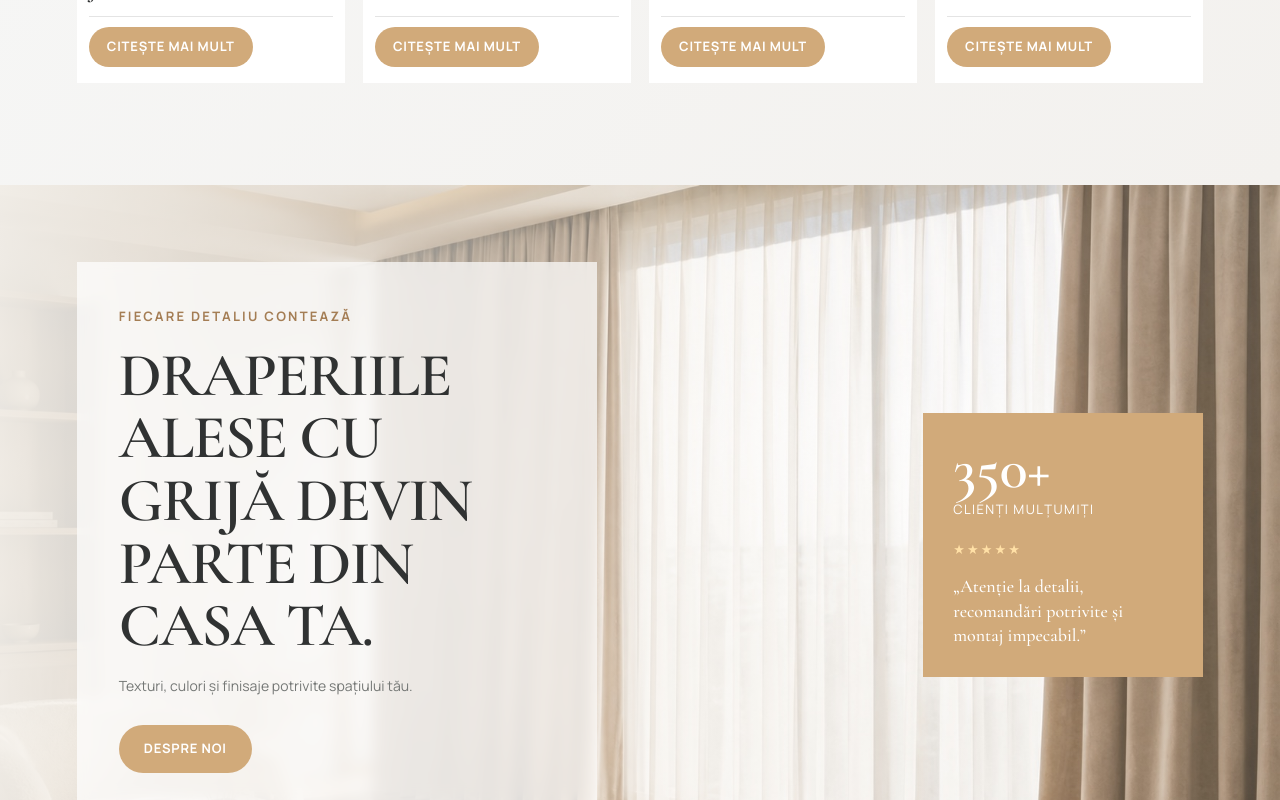
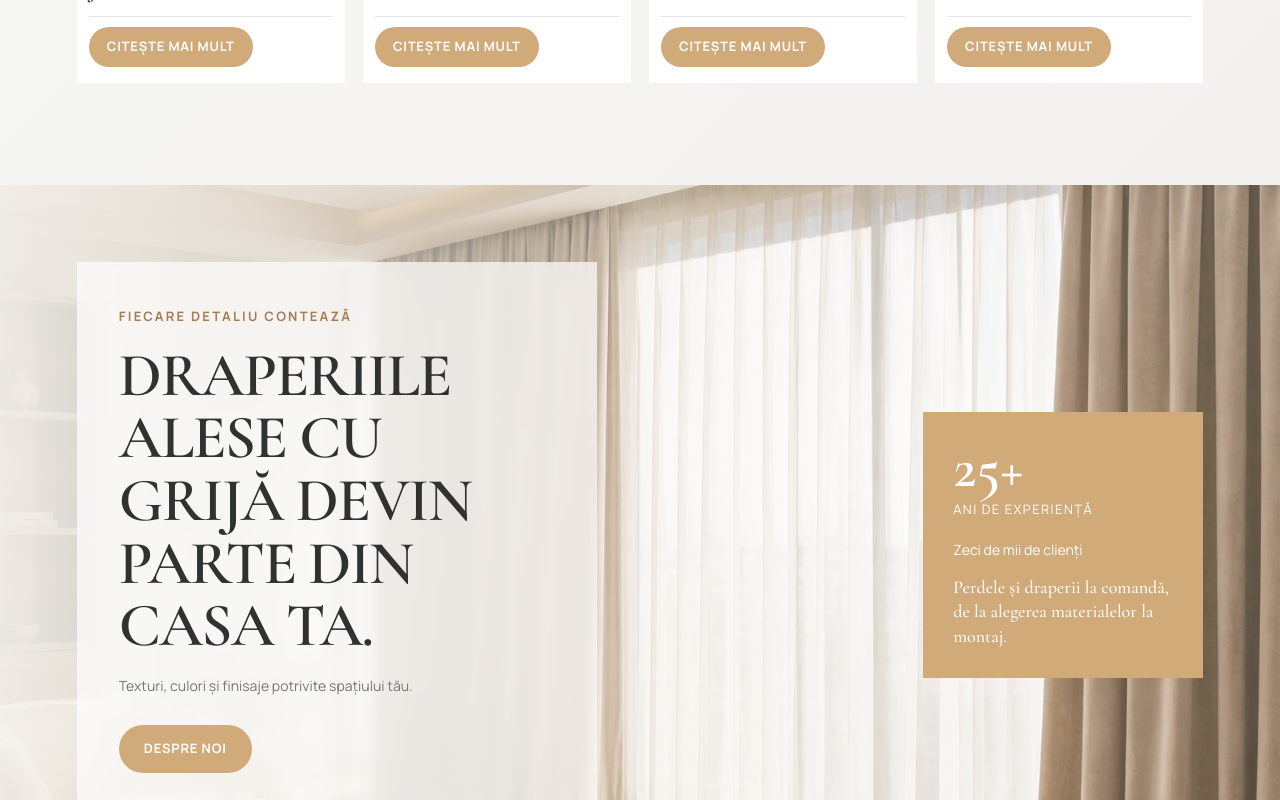
Before and after one commit to GabrielVasilachi/draperii-valentina-plop, a React (Vite) app: page / in a window 1280 px wide. Shown: the part 2000-2800 px from the top of the page. Built offline with nearby package versions, Linux system fonts and the light colour scheme.

Commit message:
feat: modified the years of experience and number of clients

```diff
--- a/index.html
+++ b/index.html
@@ -5,14 +5,14 @@
     <meta name="theme-color" content="#4a3e32" />
     <meta
       name="description"
-      content="Draperii și perdele la comandă în Chișinău — consultanță, măsurători, coasere și montare."
+      content="Valentina Plop — peste 25 de ani de experiență și zeci de mii de clienți. Perdele și draperii la comandă în Chișinău, de la consultanță la montaj."
     />
     <meta property="og:type" content="website" />
     <meta property="og:locale" content="ro_MD" />
     <meta property="og:title" content="Draperii Valentina Plop" />
     <meta
       property="og:description"
-      content="Frumusețe țesută pentru casa ta — perdele și draperii la comandă în Chișinău."
+      content="Peste 25 de ani de experiență și zeci de mii de clienți. Descoperă perdelele și draperiile la comandă Valentina Plop în Chișinău."
     />
     <meta property="og:image" content="/og.jpg" />
     <meta name="viewport" content="width=device-width, initial-scale=1.0" />
--- a/src/features/about/AboutPage.tsx
+++ b/src/features/about/AboutPage.tsx
@@ -8,7 +8,7 @@ export function AboutPage({ navigate }: { navigate: Navigate }) {
         eyebrow="Despre atelier"
         title="Croit cu răbdare. Montat cu precizie."
       >
-        Atelier local. Textile la comandă. Grijă pentru fiecare detaliu.
+        Peste 25 de ani de experiență în perdele și draperii la comandă.
       </PageHero>
       <section className="about-story section-pad">
         <div className="about-collage">
@@ -24,6 +24,11 @@ export function AboutPage({ navigate }: { navigate: Navigate }) {
         <div>
           <span className="eyebrow">Filosofia noastră</span>
           <h2>Fiecare casă merită ceva făcut pentru ea.</h2>
+          <p>
+            De peste 25 de ani, Valentina Plop lucrează în domeniul perdelelor și
+            draperiilor. De-a lungul timpului, zeci de mii de clienți ne-au ales
+            pentru textile realizate la comandă.
+          </p>
           <p>
             Alegem, croim și montăm fiecare proiect în jurul luminii și stilului
             tău.
--- a/src/features/home/sections/AtelierStorySection.tsx
+++ b/src/features/home/sections/AtelierStorySection.tsx
@@ -10,7 +10,7 @@ export function AtelierStorySection({ navigate }: { navigate: Navigate }) {
       <div className="atelier-story-copy">
         <span className="eyebrow light">Făcut cu suflet, aici</span>
         <h2>Nu vindem doar perdele. Îmbrăcăm povești.</h2>
-        <p>Tu alegi atmosfera. Noi avem grijă de fiecare cută.</p>
+        <p>De peste 25 de ani, avem grijă de fiecare cută. Zeci de mii de clienți ne-au ales pentru perdele și draperii la comandă.</p>
         <button className="btn cream" onClick={() => navigate("/despre-noi")}>
           Intră în atelier
         </button>
--- a/src/features/home/sections/EditorialTrustSection.tsx
+++ b/src/features/home/sections/EditorialTrustSection.tsx
@@ -11,10 +11,10 @@ export function EditorialTrustSection({ navigate }: { navigate: Navigate }) {
         <button className="btn primary" onClick={() => navigate("/despre-noi")}>Despre noi</button>
       </div>
       <aside className="client-proof">
-        <strong>350+</strong>
-        <span>clienți mulțumiți</span>
-        <div aria-hidden="true">★★★★★</div>
-        <p>„Atenție la detalii, recomandări potrivite și montaj impecabil.”</p>
+        <strong>25+</strong>
+        <span>ani de experiență</span>
+        <div>Zeci de mii de clienți</div>
+        <p>Perdele și draperii la comandă, de la alegerea materialelor la montaj.</p>
       </aside>
     </section>
   );
--- a/src/features/home/sections/HomeHeroSection.tsx
+++ b/src/features/home/sections/HomeHeroSection.tsx
@@ -32,7 +32,7 @@ export function HomeHeroSection({ navigate }: { navigate: Navigate }) {
       </div>
       <div className="shop-hero-overlay" />
       <div className="shop-hero-content">
-        <span className="hero-kicker">Textile create la comandă</span>
+        <span className="hero-kicker">Peste 25 de ani de experiență</span>
         <h1>Ferestre cu personalitate</h1>
         <p>Perdele și draperii realizate pe măsura spațiului tău.</p>
         <div className="hero-actions">
--- a/src/styles/pages/home.css
+++ b/src/styles/pages/home.css
@@ -62,7 +62,7 @@
 .client-proof { width: 280px; padding: 30px; align-self: center; background: var(--sand); color: white; }
 .client-proof strong { display: block; font-family: "Cormorant Garamond", Georgia, serif; font-size: 58px; line-height: .9; }
 .client-proof > span { display: block; margin: 4px 0 18px; font-size: 13px; letter-spacing: .11em; text-transform: uppercase; }
-.client-proof > div { color: #ffe0a6; font-size: 13px; letter-spacing: .16em; }
+.client-proof > div { color: white; font-size: 14px; }
 .client-proof p { margin: 14px 0 0; font-family: "Cormorant Garamond", Georgia, serif; font-size: 18px; line-height: 1.35; }
 
 .trusted-by { padding: clamp(68px, 8vw, 110px) clamp(22px, 6vw, 92px); background: white; text-align: center; }
```
